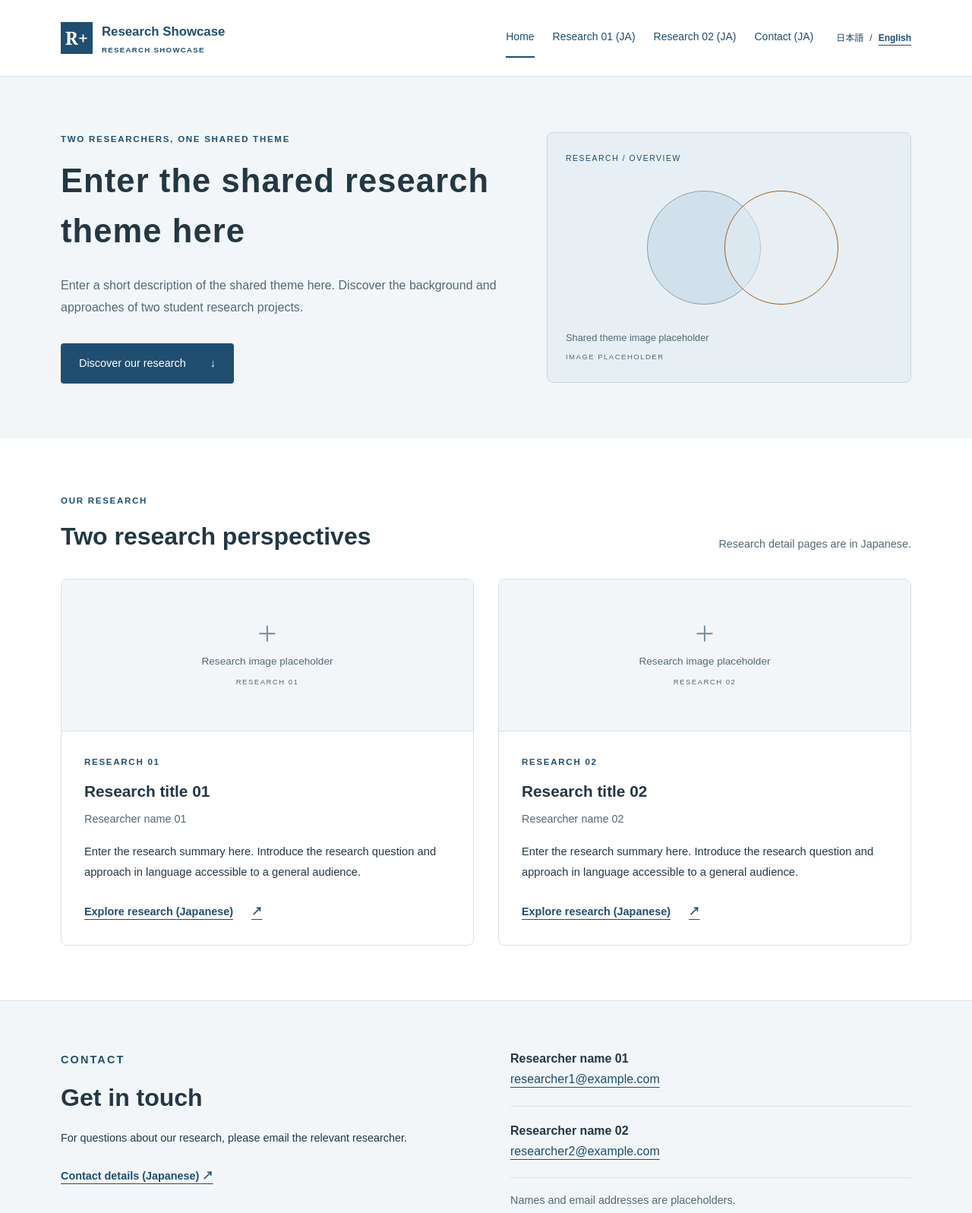
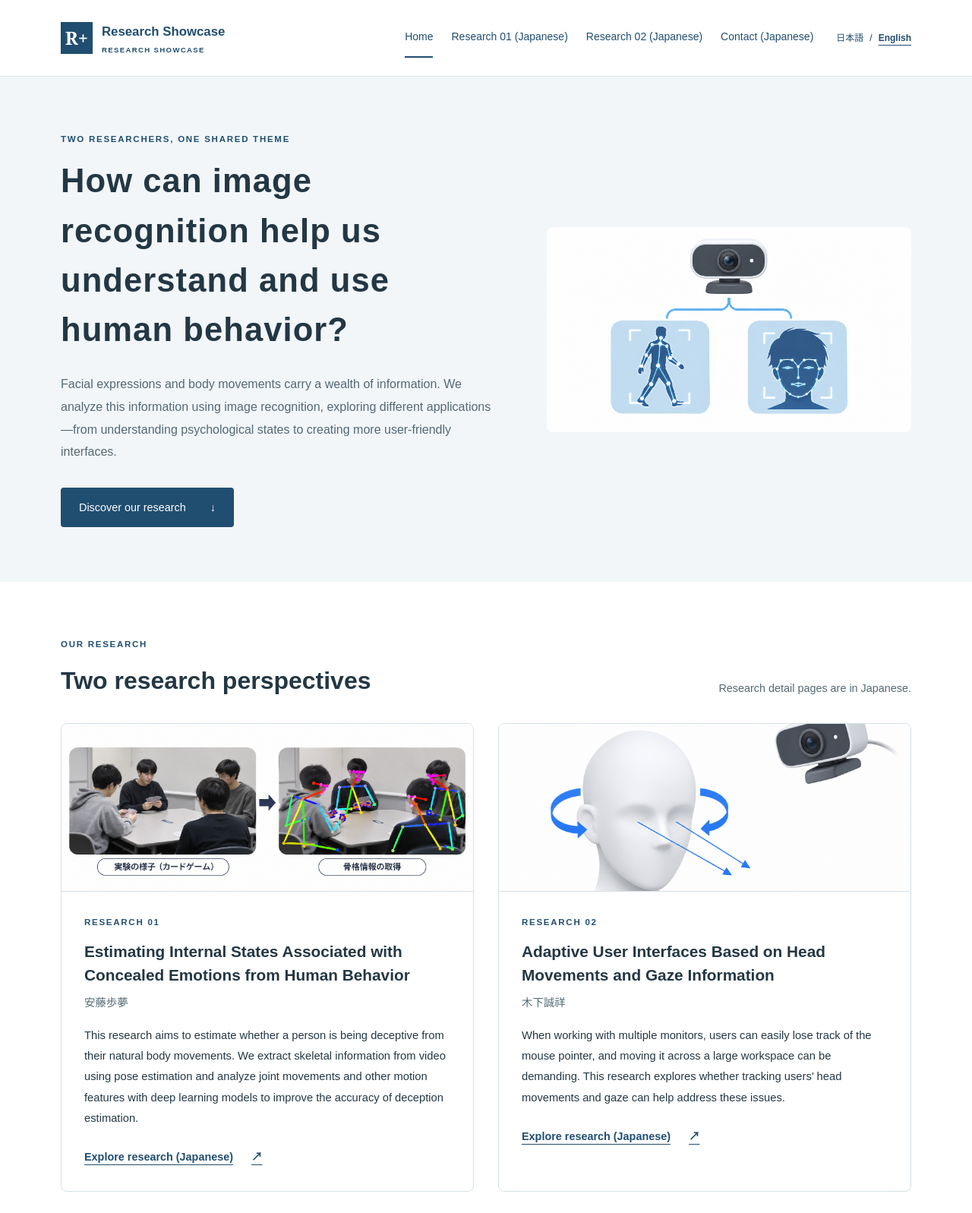
Before and after one commit to TeamUeno/Research_Info, a plain HTML site: page en/index.html in a window 1280 px wide. Shown: the top 1597 px of the page at 76% size. Drawn offline with Linux system fonts and the light colour scheme.

Commit message:
英語版トップページ作成

```diff
--- a/en/index.html
+++ b/en/index.html
@@ -4,7 +4,7 @@
     <meta charset="utf-8">
     <meta name="viewport" content="width=device-width, initial-scale=1">
     <title>Two research perspectives | Research Showcase</title>
-    <meta name="description" content="An accessible introduction to two student research projects. Research content and contact details are currently placeholders.">
+    <meta name="description" content="Explore two student research projects on image-based human behavior analysis: estimating concealed emotions and developing adaptive interfaces using head movements and gaze.">
     <link rel="alternate" hreflang="ja" href="../index.html">
     <link rel="alternate" hreflang="en" href="index.html">
     <link rel="stylesheet" href="../css/style.css">
@@ -19,9 +19,9 @@
 
         <nav class="main-nav" aria-label="Main navigation">
           <a href="index.html" aria-current="page">Home</a>
-          <a href="../research1.html">Research 01 (JA)</a>
-          <a href="../research2.html">Research 02 (JA)</a>
-          <a href="../contact.html">Contact (JA)</a>
+          <a href="../research1.html" hreflang="ja">Research 01 (Japanese)</a>
+          <a href="../research2.html" hreflang="ja">Research 02 (Japanese)</a>
+          <a href="../contact.html" hreflang="ja">Contact (Japanese)</a>
         </nav>
 
         <nav class="languages" aria-label="Language">
@@ -38,17 +38,16 @@
         <div class="container hero-layout">
           <div>
             <p class="eyebrow">TWO RESEARCHERS, ONE SHARED THEME</p>
-            <h1>Enter the shared research theme here</h1>
-            <p class="hero-description">Enter a short description of the shared theme here. Discover the background and approaches of two student research projects.</p>
+            <h1>How can image recognition help us understand and use human behavior?</h1>
+            <p class="hero-description">Facial expressions and body movements carry a wealth of information.
+              We analyze this information using image recognition, exploring different applications—from understanding psychological states to creating more user-friendly interfaces.</p>
             <a class="button" href="#research">Discover our research <span aria-hidden="true">↓</span></a>
           </div>
-          <div class="hero-placeholder">
-            <span class="visual-index">RESEARCH / OVERVIEW</span>
-            <div class="abstract-shape" aria-hidden="true">
-              <span></span>
-              <span></span>
-            </div>
-            <p>Shared theme image placeholder<small>IMAGE PLACEHOLDER</small></p>
+          <div class="hero-image">
+            <img
+              src="../images/共通テーマ画像.png"
+              alt="Understanding human behavior through head movements and gaze"
+            >
           </div>
         </div>
       </section>
@@ -64,32 +63,38 @@
         <div class="research-grid">
 
           <article class="research-card">
-            <div class="media-placeholder card-media">
-              <span class="plus" aria-hidden="true">＋</span>
-              <span>Research image placeholder</span>
-              <small>RESEARCH 01</small>
+            <div class="card-image">
+              <img
+                src="../images/研究画像1.png"
+                alt="Illustration of the research on estimating internal states from human behavior"
+                loading="lazy"
+              >
             </div>
             <div class="card-body">
               <p class="eyebrow">RESEARCH 01</p>
-              <h3>Research title 01</h3>
-              <p class="researcher">Researcher name 01</p>
-              <p>Enter the research summary here. Introduce the research question and approach in language accessible to a general audience.</p>
-              <a class="text-link" href="../research1.html">Explore research (Japanese) <span aria-hidden="true">↗</span></a>
+              <h3>Estimating Internal States Associated with Concealed Emotions from Human Behavior</h3>
+              <p class="researcher" lang="ja">安藤歩夢</p>
+              <p>This research aims to estimate whether a person is being deceptive from their natural body movements.
+                We extract skeletal information from video using pose estimation and analyze joint movements and other motion features with deep learning models to improve the accuracy of deception estimation.</p>
+              <a class="text-link" href="../research1.html" hreflang="ja">Explore research (Japanese) <span aria-hidden="true">↗</span></a>
             </div>
           </article>
 
           <article class="research-card">
-            <div class="media-placeholder card-media">
-              <span class="plus" aria-hidden="true">＋</span>
-              <span>Research image placeholder</span>
-              <small>RESEARCH 02</small>
+            <div class="card-image">
+              <img
+                src="../images/研究画像2.png"
+                alt="Illustration explaining the user interface"
+                loading="lazy"
+              >
             </div>
             <div class="card-body">
               <p class="eyebrow">RESEARCH 02</p>
-              <h3>Research title 02</h3>
-              <p class="researcher">Researcher name 02</p>
-              <p>Enter the research summary here. Introduce the research question and approach in language accessible to a general audience.</p>
-              <a class="text-link" href="../research2.html">Explore research (Japanese) <span aria-hidden="true">↗</span></a>
+              <h3>Adaptive User Interfaces Based on Head Movements and Gaze Information</h3>
+              <p class="researcher" lang="ja">木下誠祥</p>
+              <p>When working with multiple monitors, users can easily lose track of the mouse pointer, and moving it across a large workspace can be demanding.
+                This research explores whether tracking users’ head movements and gaze can help address these issues.</p>
+              <a class="text-link" href="../research2.html" hreflang="ja">Explore research (Japanese) <span aria-hidden="true">↗</span></a>
             </div>
           </article>
         </div>
@@ -101,18 +106,17 @@
             <p class="eyebrow">CONTACT</p>
             <h2>Get in touch</h2>
             <p>For questions about our research, please email the relevant researcher.</p>
-            <a class="text-link" href="../contact.html">Contact details (Japanese) ↗</a>
+            <a class="text-link" href="../contact.html" hreflang="ja">Contact details (Japanese) ↗</a>
           </div>
           <div class="contact-list">
             <div>
-              <h3>Researcher name 01</h3>
-              <a href="mailto:researcher1@example.com">researcher1@example.com</a>
+              <h3 lang="ja">安藤歩夢</h3>
+              <a href="mailto:k2879406@kadai.jp">k2879406@kadai.jp</a>
             </div>
             <div>
-              <h3>Researcher name 02</h3>
-              <a href="mailto:researcher2@example.com">researcher2@example.com</a>
+              <h3 lang="ja">木下誠祥</h3>
+              <a href="mailto:k0143151@kadai.jp">k0143151@kadai.jp</a>
             </div>
-            <p class="muted">Names and email addresses are placeholders.</p>
           </div>
         </div>
       </section>
@@ -122,7 +126,7 @@
       <div class="container footer-inner">
         <a class="footer-name" href="index.html">Research Showcase</a>
         <div>
-          <p>University / Laboratory (placeholders)</p>
+          <p>Kagoshima University / <span lang="ja">鹿嶋研究室</span></p>
           <small>&copy; 2026 Research Showcase</small>
         </div>
       </div>
```
